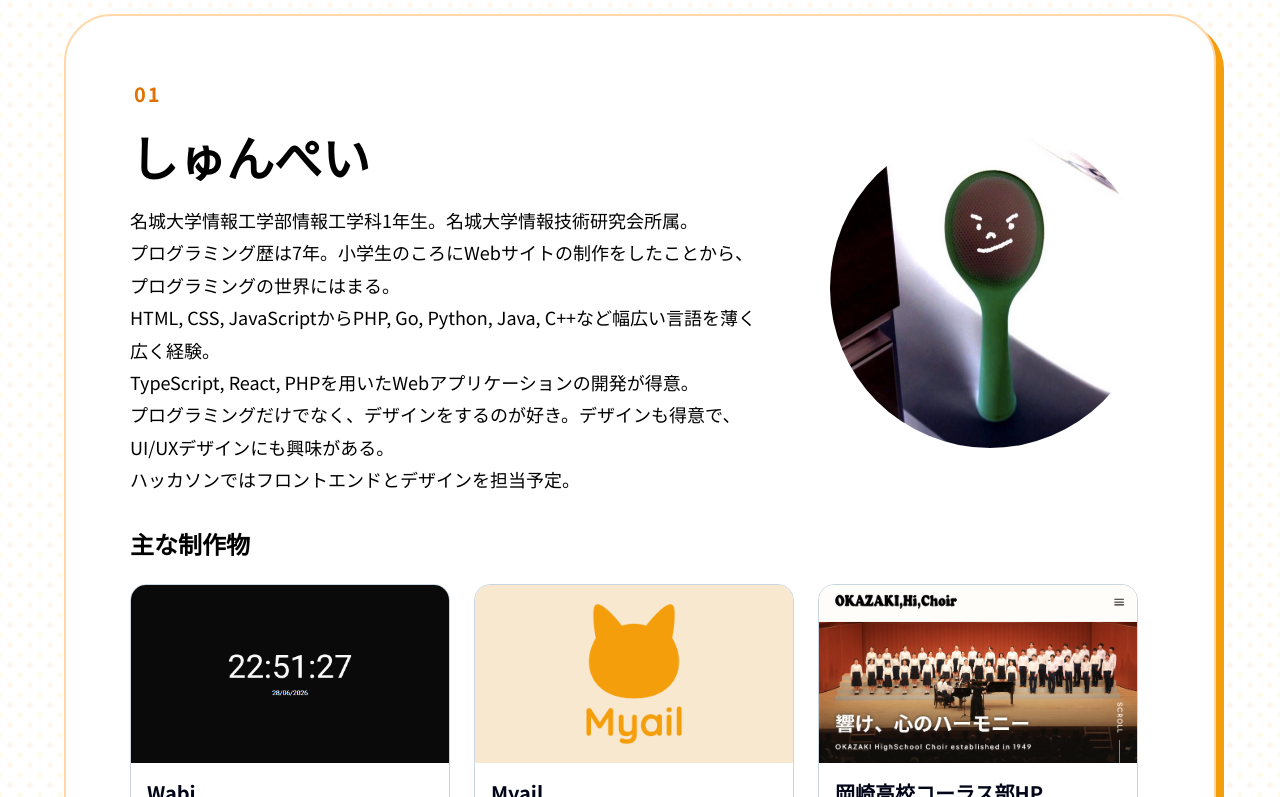
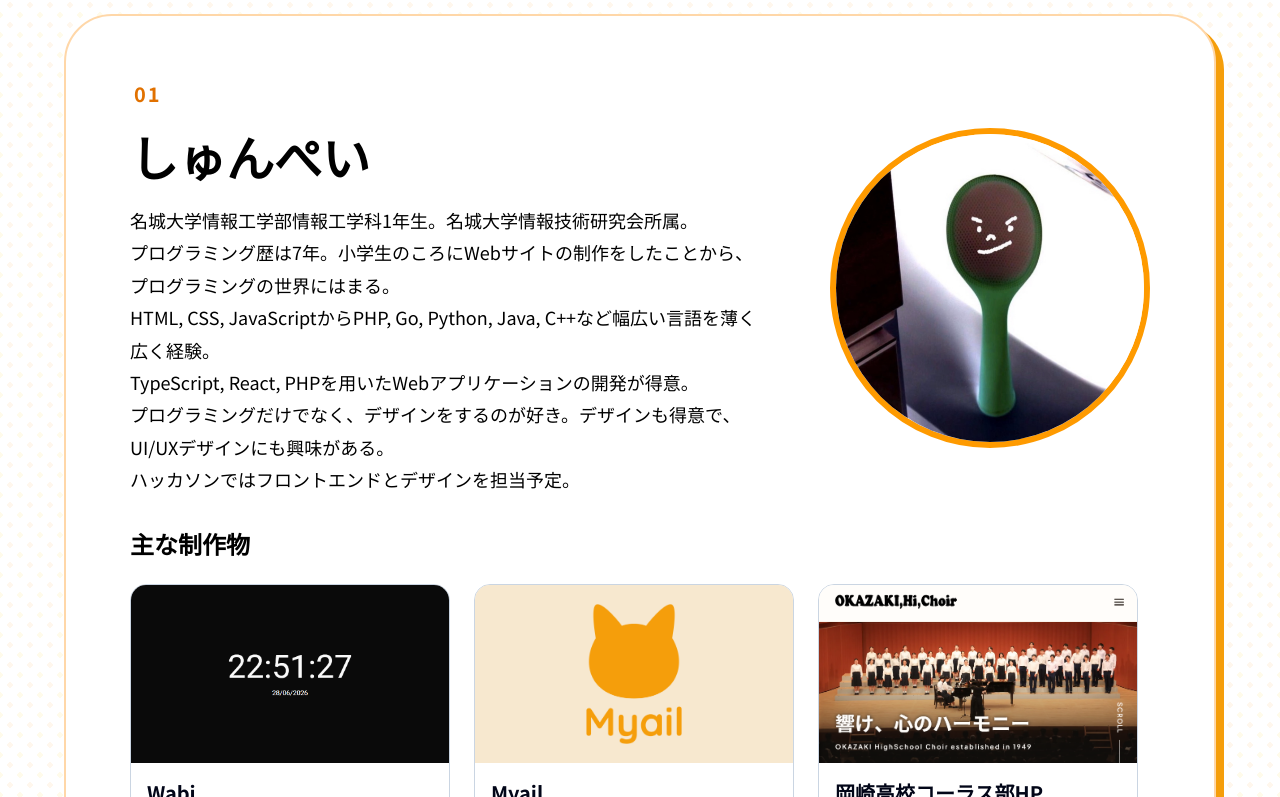
Before and after one commit to Team-Nanka-Ugoita/team-nanka-ugoita.github.io, a React (Vite) app: page / in a window 1280 px wide. Shown: the part 1963-2760 px from the top of the page. Built offline with nearby package versions, Linux system fonts and the light colour scheme; a web font is replaced by a local one.

Commit message:
Fix: design

```diff
--- a/src/components/MemberCard.tsx
+++ b/src/components/MemberCard.tsx
@@ -19,7 +19,7 @@ export default function MemberCard({ id, name, icon, description, works, classNa
           <h3 className="text-4xl font-bold sm:text-5xl">{name}</h3>
           <p className="text-base leading-[1.8] sm:text-lg">{description}</p>
         </div>
-        <img className="mx-auto h-36 w-36 shrink-0 rounded-full object-cover sm:h-48 sm:w-48 lg:mx-0 lg:h-80 lg:w-80" src={icon} alt="" />
+        <img className="mx-auto h-36 w-36 shrink-0 rounded-full object-cover sm:h-48 sm:w-48 lg:mx-0 lg:h-80 lg:w-80 border-6 border-amber-500" src={icon} alt="" />
       </div>
 
       <h4 className="mt-2 text-xl font-bold sm:text-2xl">主な制作物</h4>
```
